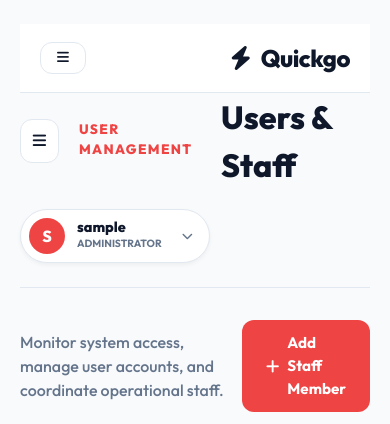
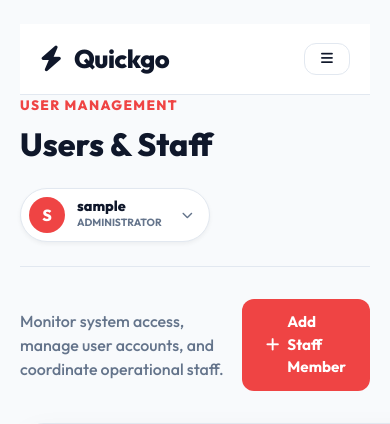
Before and after one commit to miyat0/bus_reservation_project., a Django app: page /buses/all-users/ in a window 390 px wide; the page is wider, and only the part inside the window is pictured. Shown: the top 424 px of that part. Run offline with Django 5.2, Linux system fonts and the light colour scheme; the visitor is signed in with stand-in values (Sample User, id 1); data comes from the database, SQL or seed files in the repository; data that the repository does not hold is empty.

Commit message:
style: undo experimental header alignment and restore stable layout

```diff
--- a/templates/base.html
+++ b/templates/base.html
@@ -283,7 +283,6 @@
                 display: flex;
                 justify-content: space-between;
                 align-items: center;
-                flex-direction: row-reverse; /* Hamburger Left, Logo Right */
                 background: #fff;
                 padding: 16px 20px;
                 position: sticky;
@@ -296,7 +295,7 @@
         /* Global Nav (Public) */
         .global-nav {
             background: #fff;
-            height: 72px;
+            height: 80px;
             display: flex;
             justify-content: space-between;
             align-items: center;
@@ -305,9 +304,8 @@
             top: 0;
             z-index: 1000;
             box-shadow: 0 2px 10px rgba(0,0,0,0.02);
-            border-bottom: 1px solid var(--line);
         }
-        .logo { font-size: 1.5rem; font-weight: 800; color: var(--text); text-decoration: none; display: flex; align-items: center; gap: 10px; letter-spacing: -0.02em; flex-shrink: 0; }
+        .logo { font-size: 1.6rem; font-weight: 800; color: var(--text); text-decoration: none; display: flex; align-items: center; gap: 12px; letter-spacing: -0.02em; }
         .logo-icon {
             width: 38px;
             height: 38px;
@@ -371,7 +369,6 @@
         {% endif %}
 
         {% if not user.is_authenticated or request.resolver_match.url_name == 'home' %}
-            <!-- Public Top Navigation (Always Full Width) -->
             <nav class="global-nav">
                 <a href="{% url 'home' %}" class="logo">
                     <div class="logo-icon"><i class="fas fa-bolt"></i></div>
@@ -400,7 +397,7 @@
         <div class="{% if user.is_authenticated and request.resolver_match.url_name != 'home' %}main-content{% else %}full-width{% endif %}">
 
             {% if user.is_authenticated and request.resolver_match.url_name != 'home' %}
-                <!-- Mobile Header (Only for Portals) -->
+                <!-- Mobile Header -->
                 <div class="mobile-header">
                     <a href="{% url 'home' %}" class="logo">
                         <i class="fas fa-bolt"></i> Quickgo
@@ -412,10 +409,7 @@
 
                 <!-- Internal Portal Header -->
                 <header class="portal-header">
-                    <div style="display: flex; align-items: center; gap: 20px;">
-                        <button id="mainSidebarToggle" class="btn btn-outline" style="padding: 10px; width: 44px; height: 44px; border-radius: 12px; display: flex; align-items: center; justify-content: center; background: #fff;">
-                            <i class="fas fa-bars"></i>
-                        </button>
+                    <div>
                         {% block header_extra %}{% endblock %}
                     </div>
                     <div class="profile-wrapper">
@@ -457,6 +451,7 @@
                         </div>
                     </div>
                 </header>
+            {% elif request.resolver_match.url_name == 'home' or not user.is_authenticated %}
             {% endif %}
 
             <div id="toastContainer" class="toast-container"></div>
```
